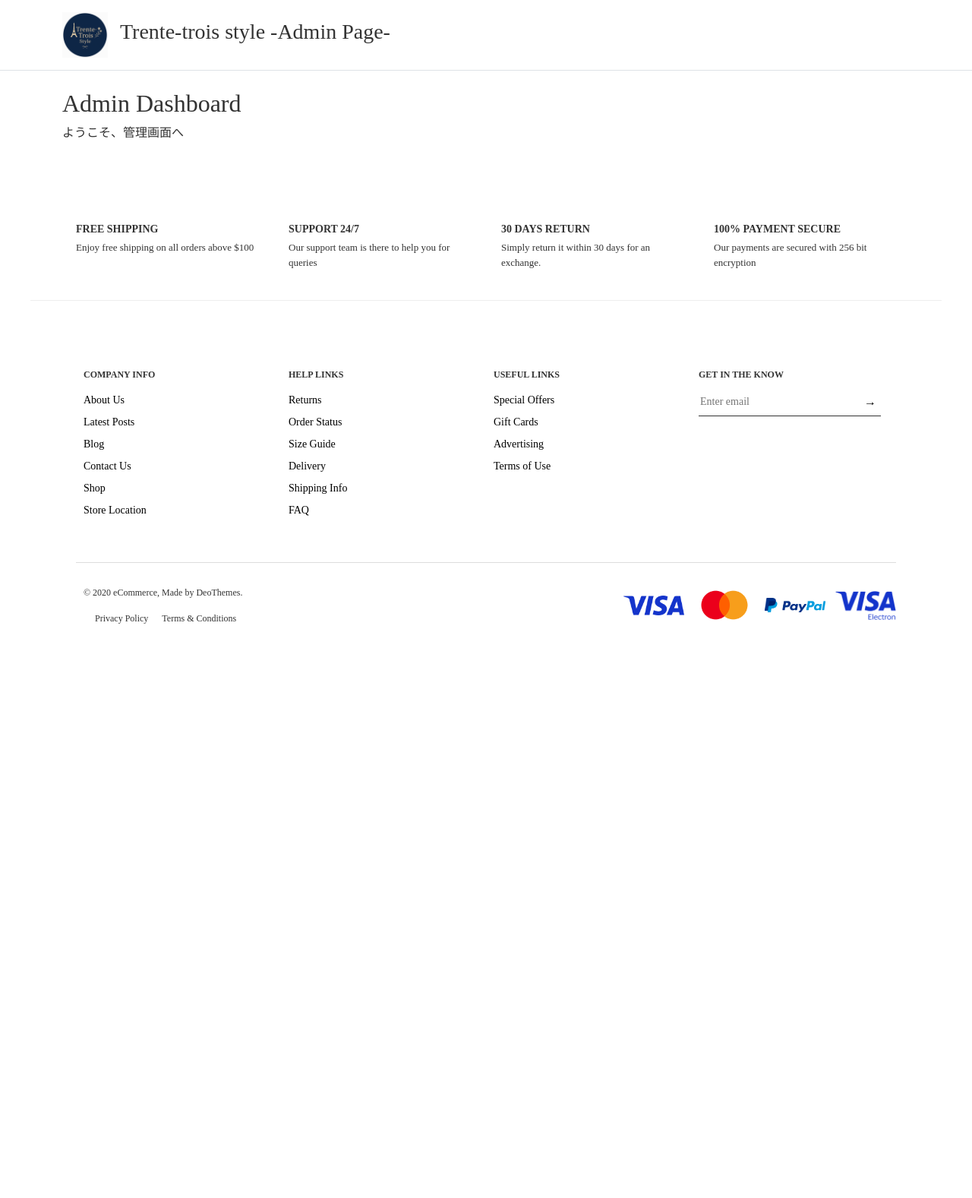
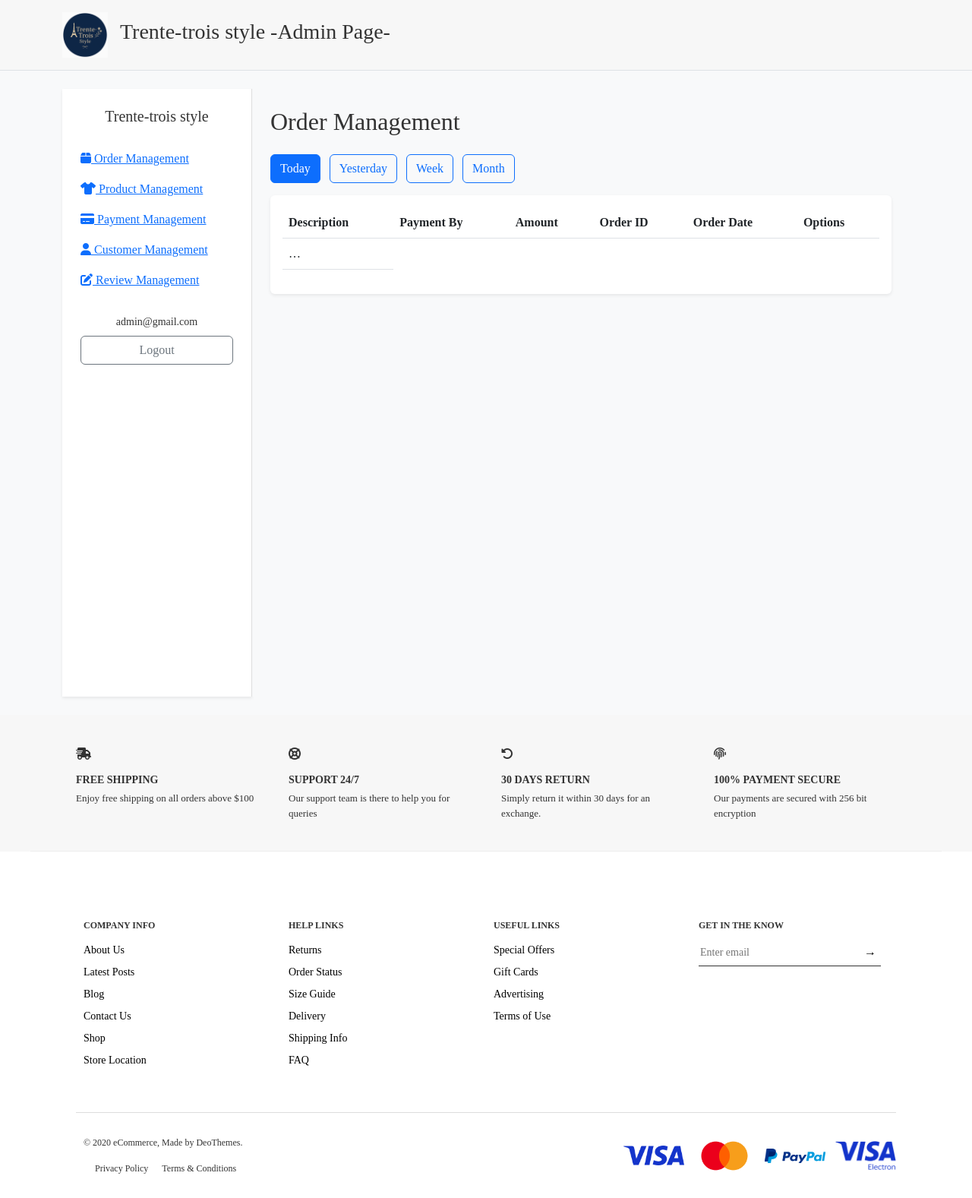
Before and after one commit to Yu0803/trente-trois-style, a Laravel app: page /admin/dashboard in a window 1280 px wide. Shown: the whole page at 76% size. Before the commit the page ends 821 px from the top, so only its background shows below. Run offline with Laravel 12, Linux system fonts and the light colour scheme; a user stored in the database is signed in; tables that the repository leaves empty hold one stand-in row (values such as "Sample post"); style sheets or scripts are compiled from the project's sources; parts of the project's set-up code (start-up, migrations or seed data) failed here and were passed over; some web fonts are replaced.

Commit message:
created admin dashboard page

```diff
--- a/app/Http/Controllers/Admin/DashboardController.php
+++ b/app/Http/Controllers/Admin/DashboardController.php
@@ -4,6 +4,7 @@
 
 use App\Http\Controllers\Controller;
 use Illuminate\Http\Request;
+use App\Models\Order;
 
 class DashboardController extends Controller
 {
@@ -11,7 +12,9 @@
 
     public function index()
     {
-        return view('admin.dashboard');
+
+         $orders = Order::latest()->get(); // オーダー一覧取得
+        return view('admin.dashboard', compact('orders'));
     }
 
 }
--- a/app/Models/Order.php
+++ b/app/Models/Order.php
@@ -9,7 +9,15 @@
 
 class Order extends Model
 {
-    protected $fillable = ['user_id', 'status'];
+    protected $fillable = [
+        'user_id',
+        'status',
+        'description',
+        'payment_method',
+        'amount',
+        'order_date',
+        'user_id',
+];
 
     public function products()
 {
--- a/resources/views/admin/dashboard.blade.php
+++ b/resources/views/admin/dashboard.blade.php
@@ -1,6 +1,46 @@
 @extends('layouts.admin')
 
 @section('content')
-  <h2>Admin Dashboard</h2>
-  <p>ようこそ、管理画面へ</p>
+    <div class="admin-layout d-flex">
+
+        {{-- ✅ サイドバーを読み込み --}}
+        @include('admin.sidebar')
+
+        <!-- メインコンテンツ -->
+        <main class="flex-grow-1 p-4 bg-light">
+            <h2 class="mb-4">Order Management</h2>
+
+            <!-- フィルター -->
+            <div class="mb-3">
+                <button class="btn btn-primary me-2">Today</button>
+                <button class="btn btn-outline-primary me-2">Yesterday</button>
+                <button class="btn btn-outline-primary me-2">Week</button>
+                <button class="btn btn-outline-primary">Month</button>
+            </div>
+
+            <!-- テーブル -->
+            <div class="table-responsive bg-white rounded shadow-sm p-3">
+                <table class="table table-hover">
+                    <thead>
+                        <tr>
+                            <th>Description</th>
+                            <th>Payment By</th>
+                            <th>Amount</th>
+                            <th>Order ID</th>
+                            <th>Order Date</th>
+                            <th>Options</th>
+                        </tr>
+                    </thead>
+                    <tbody>
+                        @foreach ($orders as $order)
+                            <tr>
+                                <td>…</td>
+                            </tr>
+                        @endforeach
+                    </tbody>
+                </table>
+            </div>
+        </main>
+
+    </div>
 @endsection
--- a/resources/views/admin/login.blade.php
+++ b/resources/views/admin/login.blade.php
@@ -3,7 +3,7 @@
 @section('content')
     <div class="container d-flex justify-content-center">
         <div style="width: 100%; max-width: 720px;">
-            <h2 class="text-center mb-4">Admin-<span class="text-primary">log in</span></h2>
+            <h2 class="text-center mb-4">Admin-<span style="#024E82;">log in</span></h2>
 
             <form method="POST" action="{{ route('admin.login.submit') }}" style="max-width: 100%;">
                 @csrf
--- /dev/null
+++ b/resources/views/admin/sidebar.blade.php
@@ -0,0 +1,25 @@
+<!-- サイドバー -->
+<aside class="sidebar p-4 bg-white shadow-sm" style="width: 250px; min-height: 100vh;">
+    <div class="mb-4 text-center">
+
+        <h5>Trente-trois style</h5>
+    </div>
+
+    <nav class="mb-4">
+        <ul class="list-unstyled">
+            <li><a href="#" class="d-block py-2"><i class="fa-solid fa-box"></i> Order Management</a></li>
+            <li><a href="#" class="d-block py-2"><i class="fa-solid fa-shirt"></i> Product Management</a></li>
+            <li><a href="#" class="d-block py-2"><i class="fa-solid fa-credit-card"></i> Payment Management</a></li>
+            <li><a href="#" class="d-block py-2"><i class="fa-solid fa-user"></i> Customer Management</a></li>
+            <li><a href="#" class="d-block py-2"><i class="fa-solid fa-pen-to-square"></i> Review Management</a></li>
+        </ul>
+    </nav>
+
+    <div class="mt-auto">
+        <div class="mb-2 text-center small">admin@gmail.com</div>
+        <form method="POST" action="{{ route('admin.logout') }}">
+            @csrf
+            <button class="btn btn-outline-secondary w-100">Logout</button>
+        </form>
+    </div>
+</aside>
--- a/resources/views/layouts/admin.blade.php
+++ b/resources/views/layouts/admin.blade.php
@@ -5,21 +5,21 @@
     <meta charset="UTF-8">
     <title>Admin Page | Trente-trois style</title>
     <link href="https://cdn.jsdelivr.net/npm/bootstrap@5.3.0/dist/css/bootstrap.min.css" rel="stylesheet">
+    <link rel="stylesheet" href="{{ asset('css/app.css') }}">
     <!-- Google Fonts: Alice 5/21-->
     <link href='https://fonts.googleapis.com/css?family=Alice' rel='stylesheet'>
-
-    <link rel="stylesheet" href="{{ asset('css/app.css') }}">
+    <!-- Font Awesome CDN -->
+    <link rel="stylesheet" href="https://cdnjs.cloudflare.com/ajax/libs/font-awesome/6.5.0/css/all.min.css"
+        integrity="sha512-..." crossorigin="anonymous" referrerpolicy="no-referrer" />
 
     <style>
-        * {
-
+        body {
             font-family: 'Alice';
-
         }
     </style>
 </head>
 
-<body>
+<body class="d-flex flex-column min-vh-100">
 
     {{-- 共通ヘッダー --}}
     <header class="py-3 border-bottom">
@@ -38,6 +38,7 @@
         </div>
     </main>
 
+    {{-- フッター --}}
     <footer class="mt-auto">
         @include('layouts.footer')
     </footer>
--- a/resources/views/layouts/app.blade.php
+++ b/resources/views/layouts/app.blade.php
@@ -39,6 +39,7 @@
 
 
 
+
 </head>
 
 
--- a/routes/web.php
+++ b/routes/web.php
@@ -12,6 +12,7 @@
 use App\Http\Controllers\CartController;
 use App\Http\Controllers\Admin\AuthController;
 use App\Http\Controllers\Admin\DashboardController;
+
 
 /*
 |--------------------------------------------------------------------------
@@ -109,6 +110,41 @@
 Route::post('/admin/login', [AuthController::class, 'login'])->name('admin.login.submit');
 Route::post('/admin/logout', [AuthController::class, 'logout'])->name('admin.logout');
 
+
+// =======================
+// Adminダッシュボード画面
+// =======================
 Route::middleware('auth:admin')->group(function () {
     Route::get('/admin/dashboard', [DashboardController::class, 'index'])->name('admin.dashboard');
 });
+
+
+// =======================
+// Adminログアウト
+// =======================
+Route::post('/admin/logout', function () {
+    Auth::guard('admin')->logout();
+    return redirect('/admin/login');
+})->name('logout');
+
+
+// =======================
+// Admin各管理ページへの遷移ルート
+// =======================
+Route::middleware('auth:admin')->prefix('admin')->name('admin.')->group(function () {
+    Route::get('/dashboard', [DashboardController::class, 'index'])->name('dashboard');
+    Route::get('/products', [ProductController::class, 'index'])->name('products');
+    Route::get('/payments', [PaymentController::class, 'index'])->name('payments');
+    Route::get('/customers', [CustomerController::class, 'index'])->name('customers');
+    Route::get('/orders', [OrderController::class, 'index'])->name('orders');
+    Route::get('/reviews', [ReviewController::class, 'index'])->name('reviews');
+    Route::get('/orders/{id}', [OrderController::class, 'show'])->name('orders.show'); // 詳細ページ用
+});
+
+// =======================
+// Admin logout page
+// =======================
+Route::post('/admin/logout', function () {
+    Auth::guard('admin')->logout();
+    return redirect('/admin/login');
+})->name('admin.logout');
```
Also changed, not shown: database/migrations/2025_05_27_115127_create_products_table.php, public/css/app.css, resources/sass/app.scss (line endings or trailing spaces).
